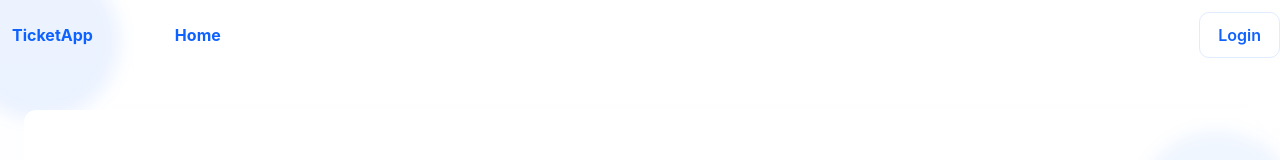
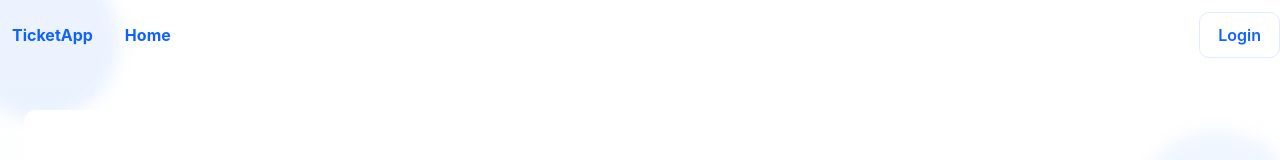
Before and after one commit to ibocodes/react-ticket-web, a React (Vite) app: page / in a window 1280 px wide. Shown: the top 160 px of the page. Built offline with nearby package versions, Linux system fonts and the light colour scheme.

Commit message:
still fixing one or two

```diff
--- a/src/components/layout.tsx
+++ b/src/components/layout.tsx
@@ -10,7 +10,7 @@ export const Navbar: React.FC<{ onLogout?: ()=>void }> = ({ onLogout }) => {
       <div style={{display:"flex",alignItems:"center",gap:12, marginLeft:12}}>
         <strong style={{color:"#0f62ff"}}>TicketApp</strong>
         <nav className="nav-links" aria-label="Main navigation" style={{justifyItems:"center"}}>
-          <Link to="/" style={{color:"#0f62ff", textDecoration:"none", marginLeft:70, fontWeight:700}}>Home</Link>
+          <Link to="/" style={{color:"#0f62ff", textDecoration:"none", marginLeft:20, fontWeight:700}}>Home</Link>
           {auth && <Link to="/dashboard" style={{color:"#0f62ff", textDecoration:"none"}}>Dashboard</Link>}
           {auth && <Link to="/tickets" style={{color:"#0f62ff", textDecoration:"none"}}>Tickets</Link>}
         </nav>
```
